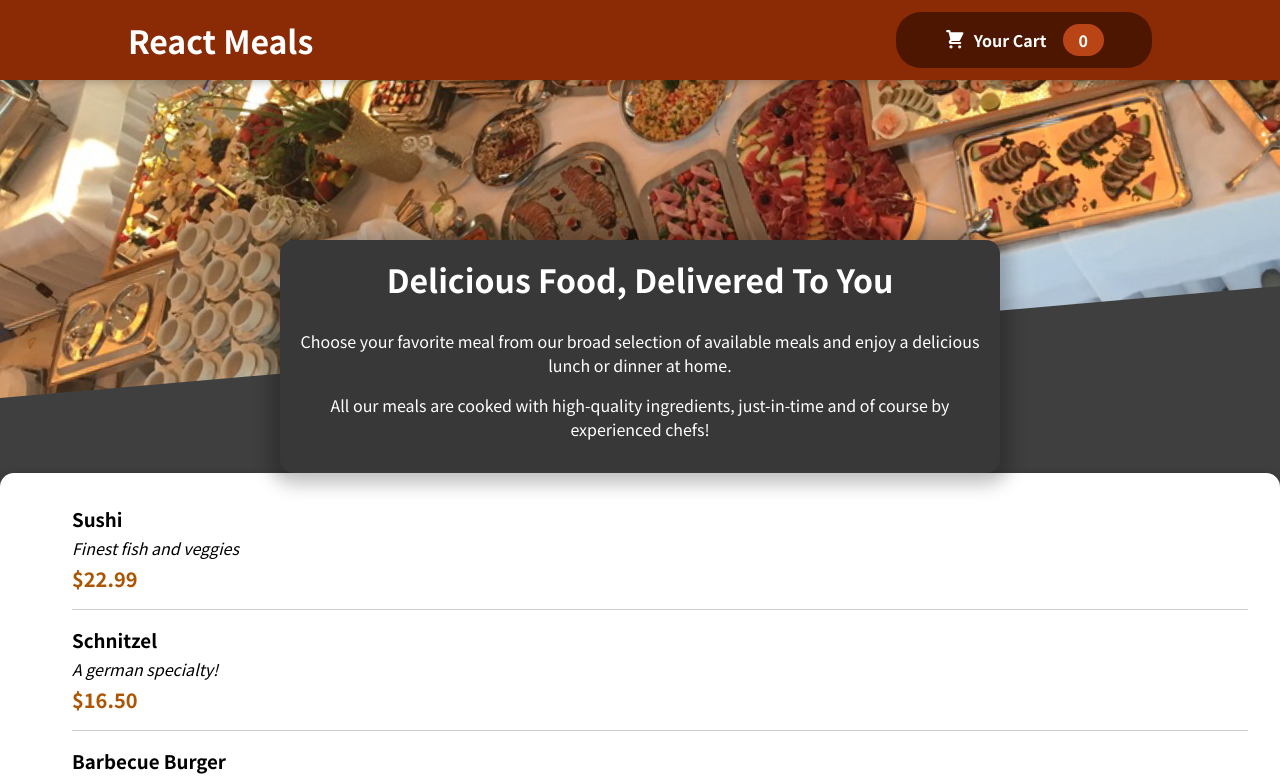
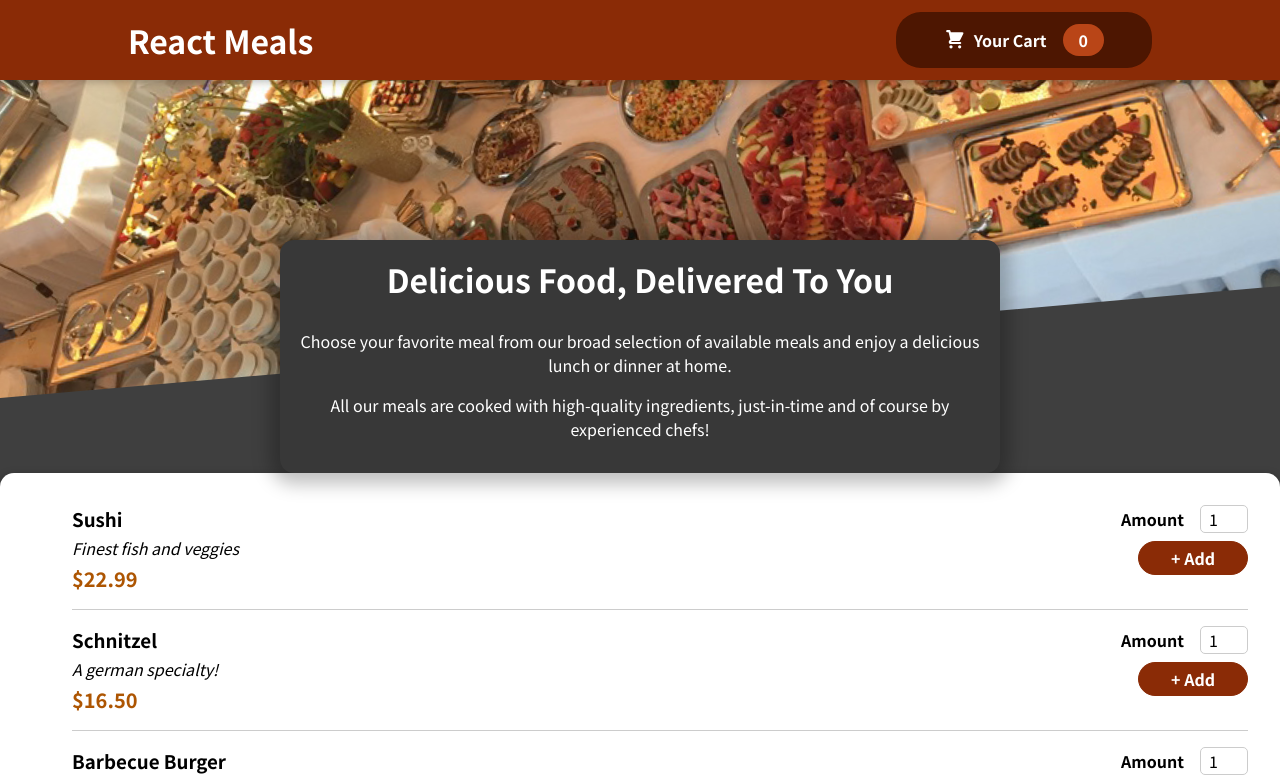
Before and after one commit to ReneMercadel/Food-Order-App, a React (Create React App) app: page / in a window 1280 px wide. Shown: the top 781 px of the page. Built offline with nearby package versions, Linux system fonts and the light colour scheme.

Commit message:
Implemented Adding Items to Cart Functionality
Can now add an amount of an item to the cart and have the total number of items in the cart displayed on the cart button in the header.

```diff
--- a/src/components/Layout/HeaderCartButton.js
+++ b/src/components/Layout/HeaderCartButton.js
@@ -7,14 +7,10 @@ import classes from './HeaderCartButton.module.css';
 
 const HeaderCartButton = (props) => {
   const cartContext = useContext(CartContext);
-  console.log(
-    'cartContext: ',
-    cartContext.items.reduce((totalItems, item) => {
-      return totalItems + item.amount;
-    }, 0)
-  );
 
-  const numberOfCartItems = cartContext.items.length;
+  const numberOfCartItems = cartContext.items.reduce((totalItems, item) => {
+    return totalItems + item.amount;
+  }, 0);
 
   return (
     <button className={classes.button} onClick={props.onClick}>
--- a/src/components/Meals/AvailableMeals.js
+++ b/src/components/Meals/AvailableMeals.js
@@ -36,6 +36,7 @@ const AvailableMeals = () => {
   const mealsList = DUMMY_MEALS.map((meal) => (
     <MealItem
       key={meal.id}
+      id={meal.id}
       name={meal.name}
       price={meal.price}
       description={meal.description}
--- a/src/components/Meals/MealItem/MealItem.js
+++ b/src/components/Meals/MealItem/MealItem.js
@@ -1,9 +1,22 @@
-import React from 'react';
+import React, { useContext } from 'react';
 
+import MealItemForm from './MealItemForm';
+import CartContext from '../../../store/cart-context';
 import classes from './MealItem.module.css';
 
 const MealItem = (props) => {
+  const cartContext = useContext(CartContext);
+
   const price = `$${props.price.toFixed(2)}`;
+
+  const addToCartHandler = (amount) => {
+    cartContext.addItem({
+      id: props.id,
+      name: props.name,
+      amount: amount,
+      price: props.price,
+    });
+  };
 
   return (
     <li className={classes.meal}>
@@ -12,7 +25,9 @@ const MealItem = (props) => {
         <div className={classes.description}>{props.description}</div>
         <div className={classes.price}>{price}</div>
       </div>
-      <div></div>
+      <div>
+        <MealItemForm onAddToCart={addToCartHandler} />
+      </div>
     </li>
   );
 };
--- a/src/components/Meals/MealItem/MealItemForm.js
+++ b/src/components/Meals/MealItem/MealItemForm.js
@@ -1,16 +1,29 @@
-import React from 'react';
+import React, { useState, useRef } from 'react';
 
 import Input from '../../UI/Input';
 
 import classes from './MealItemForm.module.css';
 
 const MealItemForm = (props) => {
+  const [amountIsValid, setAmountIsValid] = useState(true);
+  const amountInputRef = useRef();
+
   const submitHandler = (event) => {
     event.preventDefault();
+
+    const enteredAmount = +amountInputRef.current.value;
+
+    if (enteredAmount < 1 || enteredAmount > 5) {
+      setAmountIsValid(false);
+      return;
+    }
+
+    props.onAddToCart(enteredAmount);
   };
   return (
     <form className={classes.form} onSubmit={submitHandler}>
       <Input
+        ref={amountInputRef}
         label='Amount'
         input={{
           id: `amount_${props.mealId}`,
@@ -22,6 +35,7 @@ const MealItemForm = (props) => {
         }}
       />
       <button>+ Add</button>
+      {!amountIsValid && <p>Please enter a valide amount (1-5).</p>}
     </form>
   );
 };
--- /dev/null
+++ b/src/components/Meals/MealItem/MealItemForm.module.css
@@ -0,0 +1,20 @@
+.form {
+  text-align: right;
+}
+
+.form button {
+  font: inherit;
+  cursor: pointer;
+  background-color: #8a2b06;
+  border: 1px solid #8a2b06;
+  color: white;
+  padding: 0.25rem 2rem;
+  border-radius: 20px;
+  font-weight: bold;
+}
+
+.form button:hover,
+.form button:active {
+  background-color: #641e03;
+  border-color: #641e03;
+}
--- a/src/components/UI/Input.js
+++ b/src/components/UI/Input.js
@@ -2,13 +2,13 @@ import React from 'react';
 
 import classes from './Input.module.css';
 
-const Input = (props) => {
+const Input = React.forwardRef((props, ref) => {
   return (
     <div className={classes.input}>
       <label htmlFor={props.input.id}>{props.label}</label>
-      <input id={props.input.id} {...props.input} />
+      <input ref={ref} id={props.input.id} {...props.input} />
     </div>
   );
-};
+});
 
 export default Input;
```
